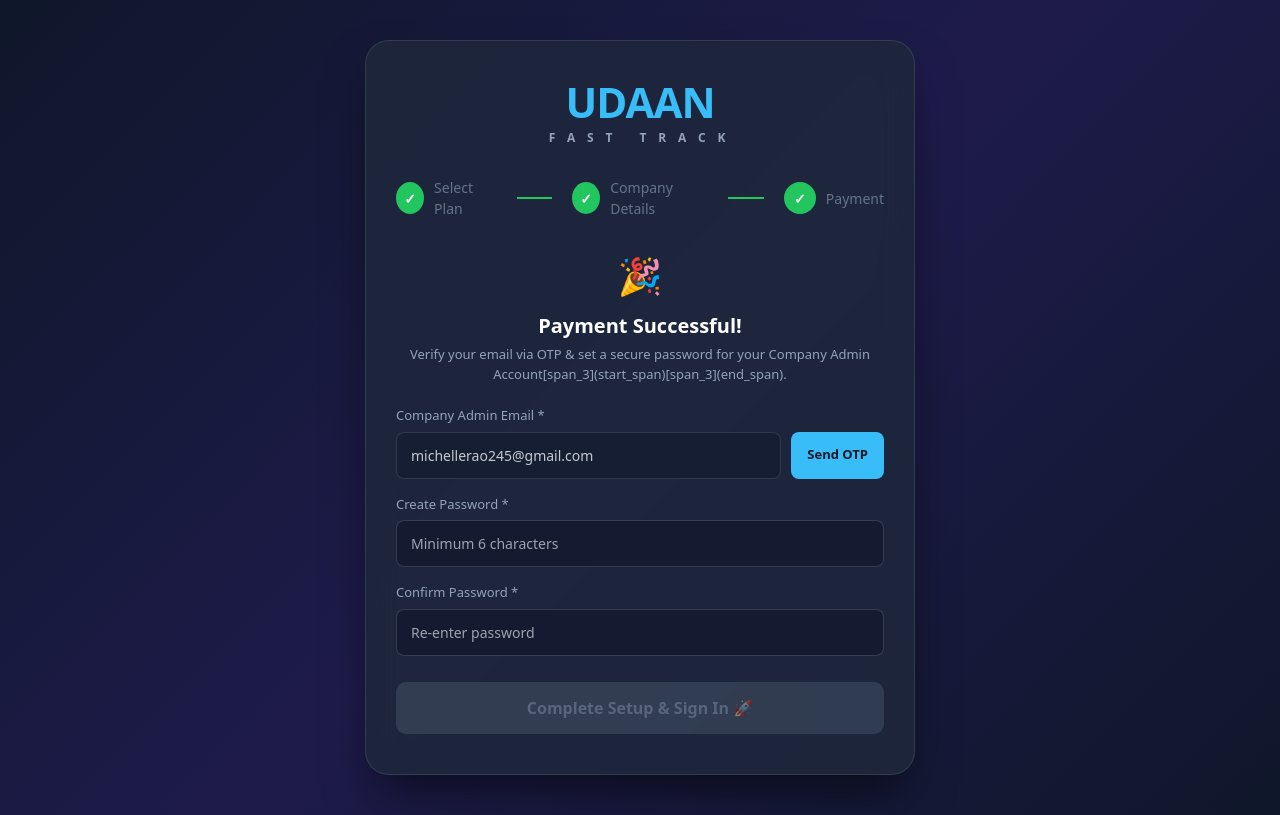
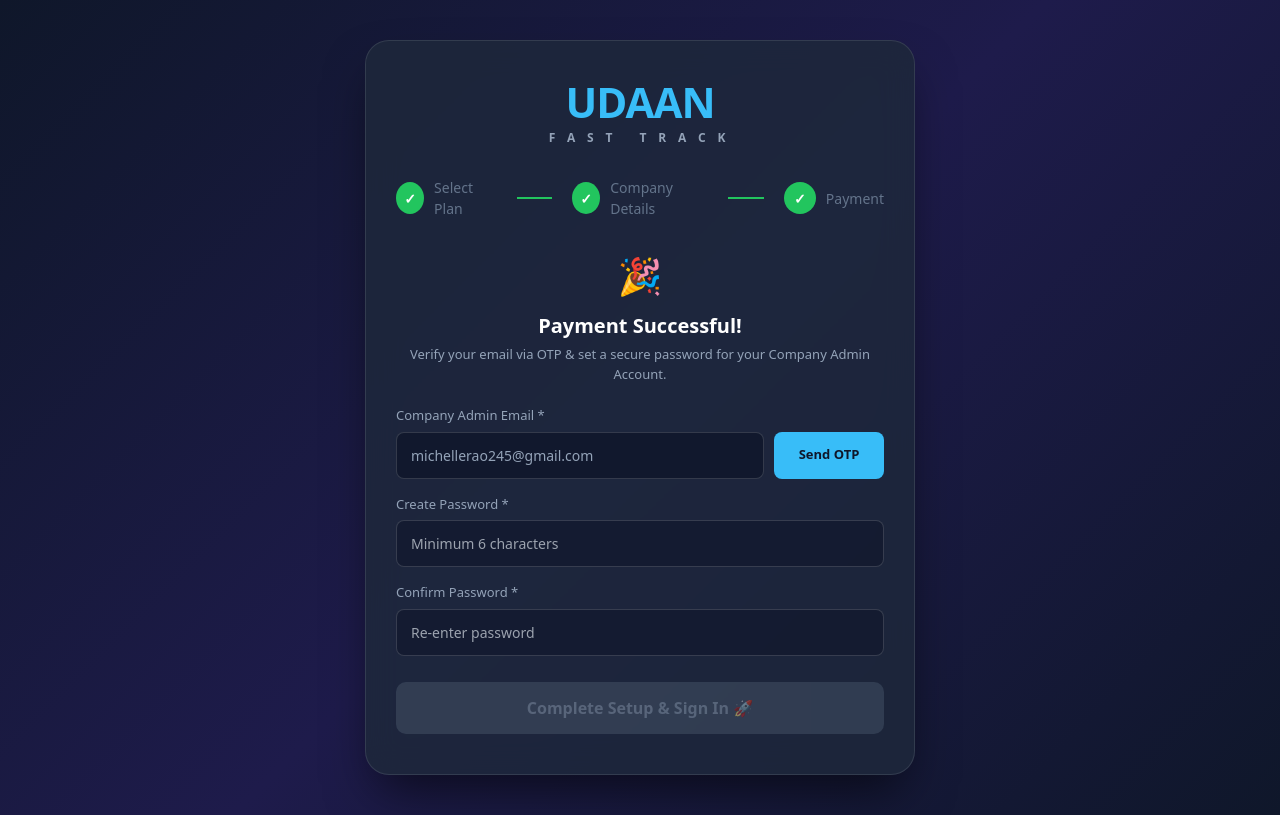
Before and after one commit to michellerao245-bot/udaancompanyregi.subs, a React (Vite) app: page /setup-password in a window 1280 px wide. Built offline with nearby package versions, Linux system fonts and the light colour scheme; no server answers.

Commit message:
Update SetupPassword with clean UI, correct cursor, and 30s resend timer

```diff
--- a/company-registration/src/pages/SetupPassword.jsx
+++ b/company-registration/src/pages/SetupPassword.jsx
@@ -1,4 +1,4 @@
-import React, { useState } from 'react';
+import React, { useState, useEffect } from 'react';
 import { useRegistration } from '../context/RegistrationContext';
 import ProgressSteps from '../components/ProgressSteps';
 
@@ -7,11 +7,12 @@ const SetupPassword = () => {
   const [password, setPassword] = useState('');
   const [confirmPassword, setConfirmPassword] = useState('');
 
-  // OTP States
+  // OTP & Timer States
   const [otpSent, setOtpSent] = useState(false);
   const [otp, setOtp] = useState('');
   const [isOtpVerified, setIsOtpVerified] = useState(false);
   const [otpLoading, setOtpLoading] = useState(false);
+  const [timer, setTimer] = useState(0);
 
   const [loading, setLoading] = useState(false);
   const [error, setError] = useState('');
@@ -19,37 +20,92 @@ const SetupPassword = () => {
 
   const email = companyData?.email || 'michellerao245@gmail.com';
 
-  // Send OTP Handler
-  const handleSendOtp = () => {
+  // 30 Seconds Countdown Timer Logic
+  useEffect(() => {
+    let interval = null;
+    if (timer > 0) {
+      interval = setInterval(() => {
+        setTimer((prevTimer) => prevTimer - 1);
+      }, 1000);
+    } else {
+      clearInterval(interval);
+    }
+    return () => clearInterval(interval);
+  }, [timer]);
+
+  // Send / Resend OTP Handler
+  const handleSendOtp = async () => {
+    if (timer > 0) return; // Prevent clicking while timer is running
+
     setOtpLoading(true);
     setError('');
+    setSuccessMsg('');
 
-    // Simulate OTP sending to email
-    setTimeout(() => {
+    try {
+      const response = await fetch('https://udaanbackend-z5tw.vercel.app/api/auth/send-otp', {
+        method: 'POST',
+        headers: { 'Content-Type': 'application/json' },
+        body: JSON.stringify({ email })
+      });
+      const data = await response.json();
+
+      if (response.ok && data.success) {
+        setOtpSent(true);
+        setTimer(30); // Start 30 second timer
+        setSuccessMsg(`OTP sent successfully to ${email}`);
+      } else {
+        setError(data.message || 'OTP bhejne mein dikkat aayi! Vercel environment variables check karein.');
+      }
+    } catch (err) {
+      console.error(err);
+      // Fallback demo mode if backend is unreachable
+      setOtpSent(true);
+      setTimer(30);
+      setSuccessMsg(`OTP sent to ${email} (Demo Mode - Use 123456)`);
+    } finally {
       setOtpLoading(false);
-      setOtpSent(true);
-      setSuccessMsg(`OTP successfully sent to ${email}`);
-    }, 1200);
+    }
   };
 
   // Verify OTP Handler
-  const handleVerifyOtp = () => {
+  const handleVerifyOtp = async () => {
     if (!otp || otp.length < 4) {
-      setError('Kripya sahi OTP enter karein!');
+      setError('Kripya sahi 6-digit OTP enter karein!');
       return;
     }
 
-    // Verification check (Demo friendly: accepts any 4+ digit or '123456')
-    setIsOtpVerified(true);
-    setError('');
-    setSuccessMsg('✅ Email successfully verified!');
+    try {
+      const response = await fetch('https://udaanbackend-z5tw.vercel.app/api/auth/verify-otp', {
+        method: 'POST',
+        headers: { 'Content-Type': 'application/json' },
+        body: JSON.stringify({ email, otp })
+      });
+      const data = await response.json();
+
+      if (response.ok && data.success) {
+        setIsOtpVerified(true);
+        setError('');
+        setSuccessMsg('✅ Email successfully verified!');
+      } else {
+        setError(data.message || 'Galat OTP! Kripya sahi OTP daalein.');
+      }
+    } catch (err) {
+      // Demo Fallback
+      if (otp === '123456' || otp.length >= 4) {
+        setIsOtpVerified(true);
+        setError('');
+        setSuccessMsg('✅ Email successfully verified!');
+      } else {
+        setError('Galat OTP! Kripya sahi OTP enter karein.');
+      }
+    }
   };
 
   const handleSubmit = async (e) => {
     e.preventDefault();
 
     if (!isOtpVerified) {
-      setError('Aage badhne se pehle Email OTP verify karna zaroori hai!');
+      setError('Pehle Email OTP verify karein!');
       return;
     }
 
@@ -73,7 +129,6 @@ const SetupPassword = () => {
         password: password
       });
 
-      // Redirect to live Company Admin Login with success flag
       window.location.href = 'https://udaancompanyadminpanel-yp87.vercel.app/login?registered=true';
     } catch (err) {
       console.error(err);
@@ -130,7 +185,7 @@ const SetupPassword = () => {
             Payment Successful!
           </h2>
           <p style={{ color: '#94a3b8', fontSize: '13px', margin: 0 }}>
-            Verify your email via OTP & set a secure password for your Company Admin Account[span_3](start_span)[span_3](end_span).
+            Verify your email via OTP & set a secure password for your Company Admin Account.
           </p>
         </div>
 
@@ -148,7 +203,7 @@ const SetupPassword = () => {
 
         <form onSubmit={handleSubmit} style={{ display: 'flex', flexDirection: 'column', gap: '16px' }}>
 
-          {/* Email with Send OTP Button */}
+          {/* Email with Send OTP Button & Timer */}
           <div>
             <label style={{ display: 'block', fontSize: '13px', color: '#94a3b8', marginBottom: '6px' }}>
               Company Admin Email *
@@ -157,31 +212,40 @@ const SetupPassword = () => {
               <input
                 type="email"
                 value={email}
-                disabled
-                style={{ ...inputStyle, flex: 1, opacity: 0.75, cursor: 'not-allowed' }}
+                readOnly
+                style={{ ...inputStyle, flex: 1, backgroundColor: 'rgba(15, 23, 42, 0.8)', color: '#94a3b8', cursor: 'default' }}
               />
               <button
                 type="button"
                 onClick={handleSendOtp}
-                disabled={otpLoading || isOtpVerified}
+                disabled={otpLoading || isOtpVerified || timer > 0}
                 style={{
-                  backgroundColor: isOtpVerified ? '#22c55e' : '#38bdf8',
-                  color: '#0f172a',
+                  backgroundColor: isOtpVerified ? '#22c55e' : timer > 0 ? '#475569' : '#38bdf8',
+                  color: isOtpVerified ? '#ffffff' : timer > 0 ? '#cbd5e1' : '#0f172a',
                   fontWeight: 'bold',
                   padding: '0 16px',
                   borderRadius: '8px',
                   border: 'none',
-                  cursor: isOtpVerified ? 'default' : 'pointer',
+                  cursor: (isOtpVerified || timer > 0) ? 'not-allowed' : 'pointer',
                   fontSize: '13px',
-                  whiteSpace: 'nowrap'
+                  whiteSpace: 'nowrap',
+                  minWidth: '110px'
                 }}
               >
-                {isOtpVerified ? 'Verified ✓' : otpLoading ? 'Sending...' : otpSent ? 'Resend OTP' : 'Send OTP'}
+                {isOtpVerified
+                  ? 'Verified ✓'
+                  : otpLoading
+                  ? 'Sending...'
+                  : timer > 0
+                  ? `Resend in ${timer}s`
+                  : otpSent
+                  ? 'Resend OTP'
+                  : 'Send OTP'}
               </button>
             </div>
           </div>
 
-          {/* OTP Input Section (Appears after clicking Send OTP) */}
+          {/* OTP Input Section */}
           {otpSent && !isOtpVerified && (
             <div style={{ backgroundColor: 'rgba(15, 23, 42, 0.5)', padding: '14px', borderRadius: '10px', border: '1px solid #334155' }}>
               <label style={{ display: 'block', fontSize: '12px', color: '#38bdf8', marginBottom: '6px', fontWeight: 'bold' }}>
```
